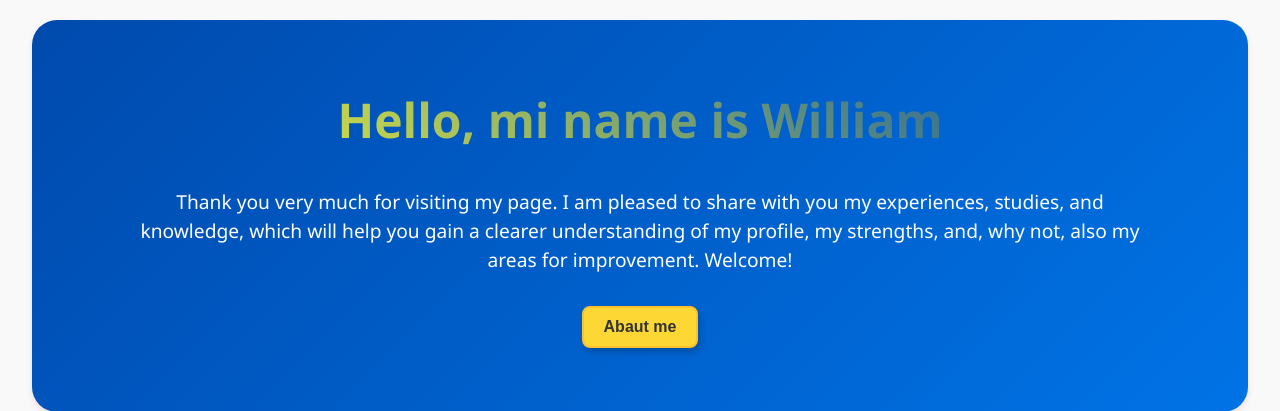
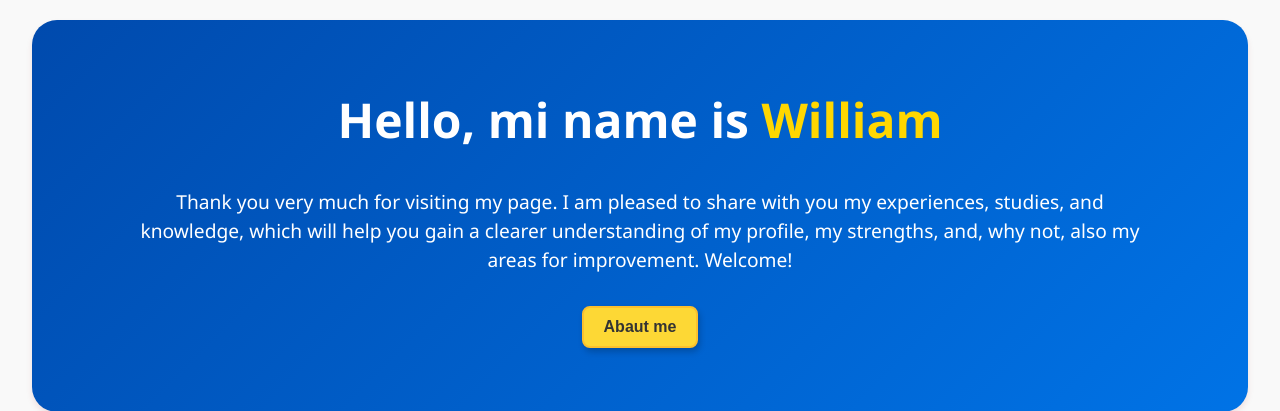
Before and after one commit to William0814/Meine_CV, a Django app: page / in a window 1280 px wide. Shown: the part 82-493 px from the top of the page. Run offline with Django 5.2, Linux system fonts and the light colour scheme.

Commit message:
styles betters

```diff
--- a/portafolio/static/portafolio/styles.css
+++ b/portafolio/static/portafolio/styles.css
@@ -164,9 +164,7 @@ header {
 .hero h1 {
   font-size: 3rem;
   margin-bottom: 2rem;
-  background: linear-gradient(45deg, #ffff2f, #004aad);
-  -webkit-background-clip: text;
-  -webkit-text-fill-color: transparent;
+  text-shadow: 0 4px 8px rgba(0, 0, 0, 0.3s);
 }
 
 .hero h1 span {
```
